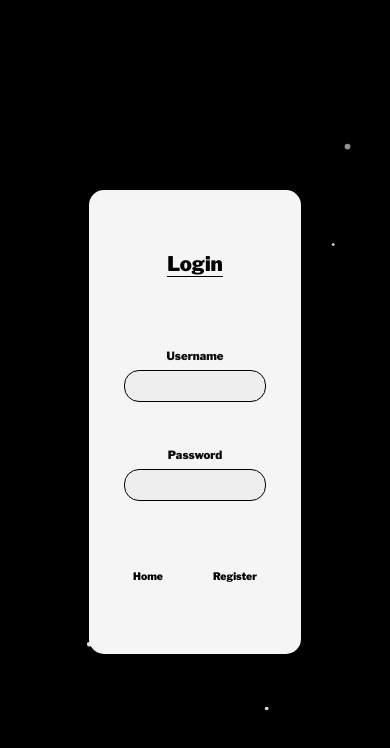
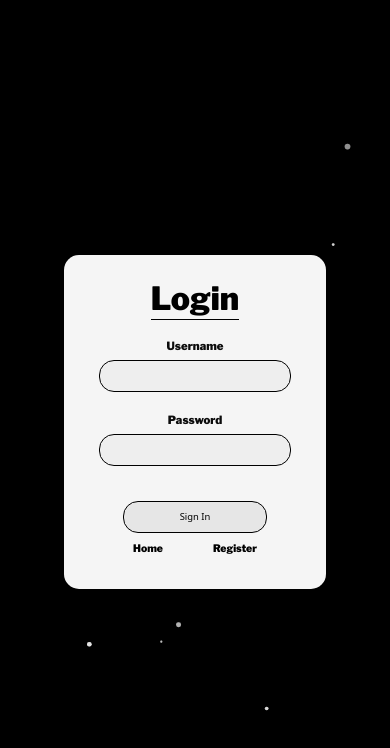
Before and after one commit to pauln17/htn23-challenge, a React (Create React App) app: page /login in a window 390 px wide. Shown: the top 748 px of the page. Built offline with nearby package versions, Linux system fonts and the light colour scheme.

Commit message:
Add Login/Create Account Buttons

```diff
--- a/src/components/user-info/Login.js
+++ b/src/components/user-info/Login.js
@@ -23,6 +23,7 @@ const Login = () => {
                             <label for="password">Password</label>
                             <input type="password" id="password" name="password" required/>
                         </div>
+                        <button className="user-button">Sign In</button>
                     </form>
 
                     <div className="links">
--- a/src/components/user-info/Register.js
+++ b/src/components/user-info/Register.js
@@ -23,10 +23,7 @@ const Register = () => {
                             <label for="password">Password</label>
                             <input type="password" id="password" name="password" required/>
                         </div>
-                        <div className="input">
-                            <label for="password_confirmation">Password Confirmation</label>
-                            <input type="password" id="password_confirmation" name="password_confirmation" required/>
-                        </div>
+                        <button className="user-button">Create Account</button>
                     </form>
 
                     <div className="links">
--- a/src/styles/user-info/user.css
+++ b/src/styles/user-info/user.css
@@ -16,15 +16,15 @@
 .forms-container {
     display: flex;
     flex-direction: column;
-    justify-content: space-evenly;
+    justify-content: flex-start;
     align-items: center;
     width: fit-content;
     min-width: 35%;
     height: fit-content;
-    min-height: 55%;
+    min-height: 25%;
     background: var(--primary-color);
     border-radius: 15px;
-    padding: 10px 25px;
+    padding: 25px;
 }
 
 .user-form {
@@ -34,7 +34,6 @@
     flex-direction: column;
     width: 100%;
     height: 100%;
-    gap: 25px;
 }
 
 .input {
@@ -53,7 +52,7 @@ label {
 
 input {
     font-size: calc(0.5vw + 1vh);
-    width: calc(15vw + 10vh);
+    width: 12rem;
     height: 100%;
     background: rgb(238, 238, 238);
     outline: 0;
@@ -79,3 +78,29 @@ input {
 .links h6:hover {
     color:rgb(22, 22, 22)
 }
+
+.user-button {
+    background:rgb(230, 230, 230);
+    font-size: calc(0.25vw + 1vh);
+    padding: 15px;
+    transition: 0.15s ease-in;
+    width: 9rem;
+    border-radius: 15px;
+    outline: 0;
+    padding: 0.5rem 1rem 0.5rem;
+    border: 1px solid black;
+    margin-top: 25px;
+}
+
+.user-button:hover {
+    background: rgb(168, 168, 168);
+}
+
+@media (max-width: 500px) {
+    .user-container h3 {
+        font-family: 'Libre Franklin', sans-serif;
+        color: rgb(0, 0, 0);
+        font-size: 2rem;
+        border-bottom: 1px solid black;
+    }
+}
```
